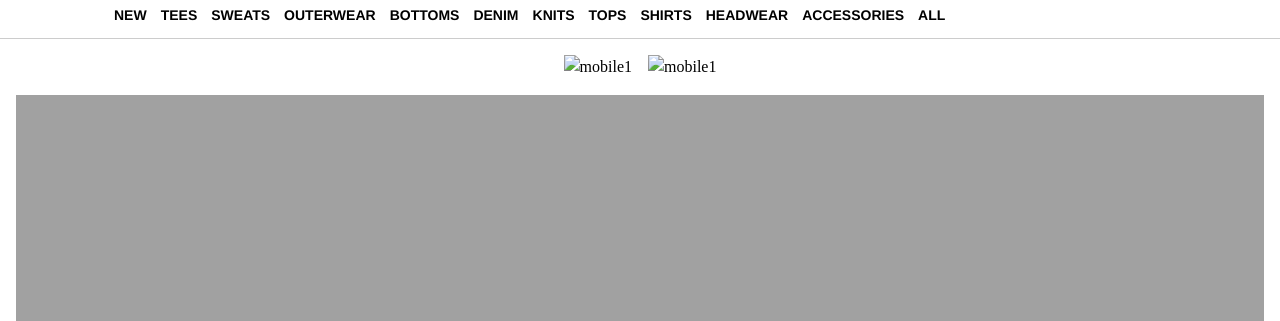
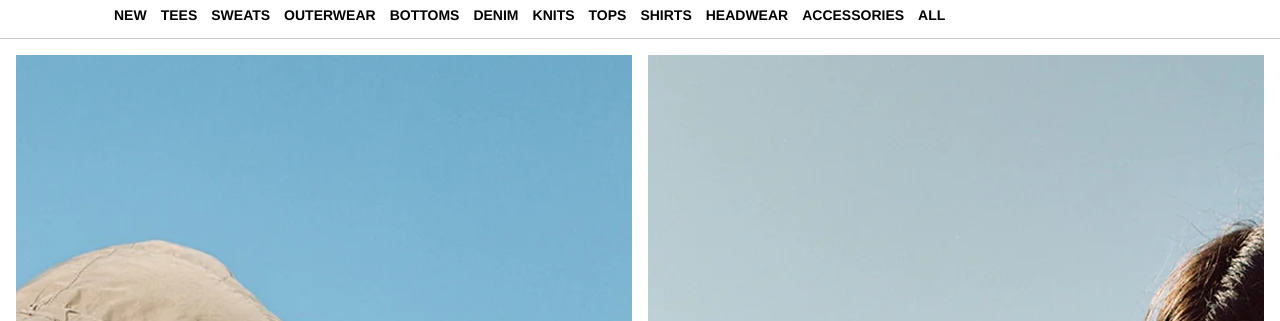
Before and after one commit to podderstodders/stussy-clone, a plain HTML site: page index.html in a window 1280 px wide. Shown: the part 88-409 px from the top of the page. Drawn offline with Linux system fonts and the light colour scheme.

Commit message:
path issues

```diff
--- a/index.html
+++ b/index.html
@@ -104,14 +104,14 @@
                 <div class="app-image" id="app-image1">
                     <picture>
 
-                        <source media="(min-width: 745px)" srcset="../assets/mobile1.webp" type="image/webp"/>
+                        <source media="(min-width: 745px)" srcset="./mobile1.webp" type="image/webp"/>
                         <img src="./mobile1.webp" alt="mobile1" loading="lazy" decoding="auto"/>
                        </picture>
                 </div>
                 <div class="app-image" id="app-image2">
                     <picture>
 
-                        <source media="(min-width: 745px)" srcset="../assets/mobile2.webp" type="image/webp"/>
+                        <source media="(min-width: 745px)" srcset="./mobile2.webp" type="image/webp"/>
                         <img src="./mobile2.webp" alt="mobile1" loading="lazy" decoding="auto"/>
                        </picture>
                 </div>
```
